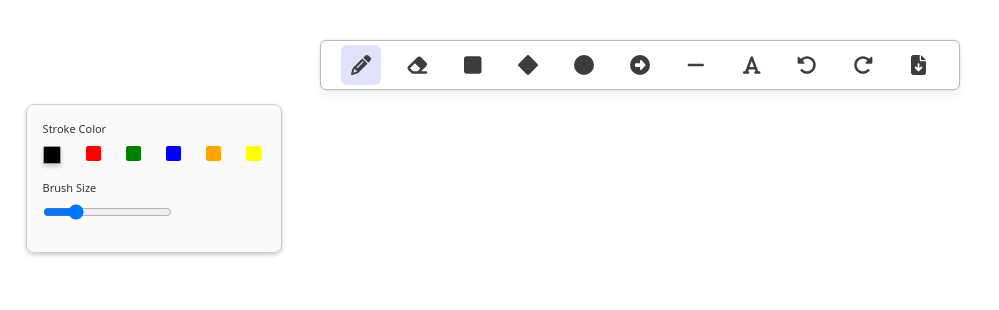
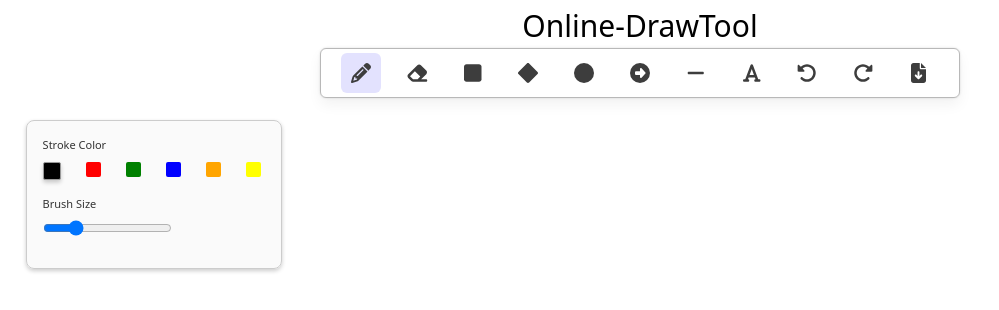
Before and after one commit to piyushg-07/Online-Draw-tool, a Next.js app in the folder sketchbook-draw-tool/: page / in a window 1280 px wide. Shown: the top 310 px of the page, without its empty margins (0-999 px from the left). Built offline with nearby package versions, Linux system fonts and the light colour scheme; no server answers.

Commit message:
Board and Menu components

```diff
--- a/sketchbook-draw-tool/src/components/Board/index.js
+++ b/sketchbook-draw-tool/src/components/Board/index.js
@@ -159,6 +159,8 @@ const Board = () => {
       context.restore();
     };
 
+
+
     const erase = (x, y) => {
       context.clearRect(x - size / 2, y - size / 2, size, size);
     };
--- a/sketchbook-draw-tool/src/components/Menu/index.js
+++ b/sketchbook-draw-tool/src/components/Menu/index.js
@@ -36,6 +36,7 @@ const Menu = () => {
 
   return (
     <div className={styles.menuContainer}>
+
       <div
         className={cx(styles.iconWrapper, { [styles.active]: activeMenuItem === MENU_ITEMS.PENCIL })}
         onClick={() => handleMenuClick(MENU_ITEMS.PENCIL)}
--- a/sketchbook-draw-tool/src/components/Menu/index.module.css
+++ b/sketchbook-draw-tool/src/components/Menu/index.module.css
@@ -1,6 +1,6 @@
 /* src/components/Menu/index.module.css */
 .menuContainer {
-    @apply absolute px-5 py-1 flex justify-between w-1/2 left-1/2 top-10 rounded-md;
+    @apply absolute px-5 py-1 flex justify-between w-1/2 left-1/2 top-12 rounded-md;
     border: 1px solid theme('colors.border1');
     transform: translateX(-50%);
     box-shadow: theme('colors.shadow1');
--- a/sketchbook-draw-tool/src/components/Toolbox/index.js
+++ b/sketchbook-draw-tool/src/components/Toolbox/index.js
@@ -56,7 +56,7 @@ export default Toolbox;
 const toolboxContainerStyle = {
   padding: '1rem',
   position: 'absolute',
-  top: '13%',
+  top: '15%',
   left: '2%',
   width: '16rem',
   borderRadius: '0.5rem',
--- a/sketchbook-draw-tool/src/pages/index.js
+++ b/sketchbook-draw-tool/src/pages/index.js
@@ -4,6 +4,10 @@ import Board from "@/components/Board"
 export default function Home() {
   return (
     <>
+      <div>
+        <h1 className="text-center mt-2 text-3xl">Online-DrawTool</h1>
+      </div>
+
       <Menu />
       <Toolbox />
       <Board />
--- a/sketchbook-draw-tool/src/slice/menuSlice.js
+++ b/sketchbook-draw-tool/src/slice/menuSlice.js
@@ -15,7 +15,8 @@ export const menuSlice = createSlice({
         },
         actionItemClick: (state, action) => {
             state.actionMenuItem = action.payload
-        }
+        },
+
     },
 })
 
```
